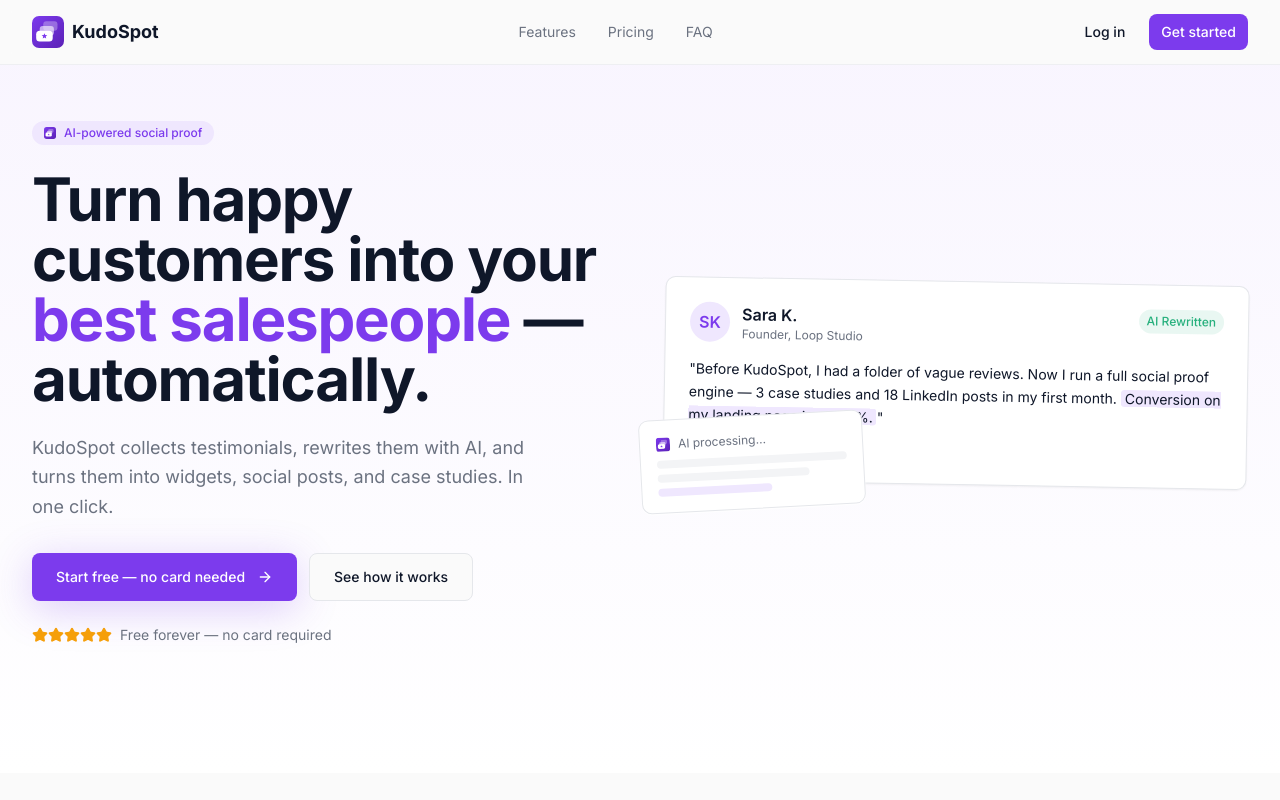
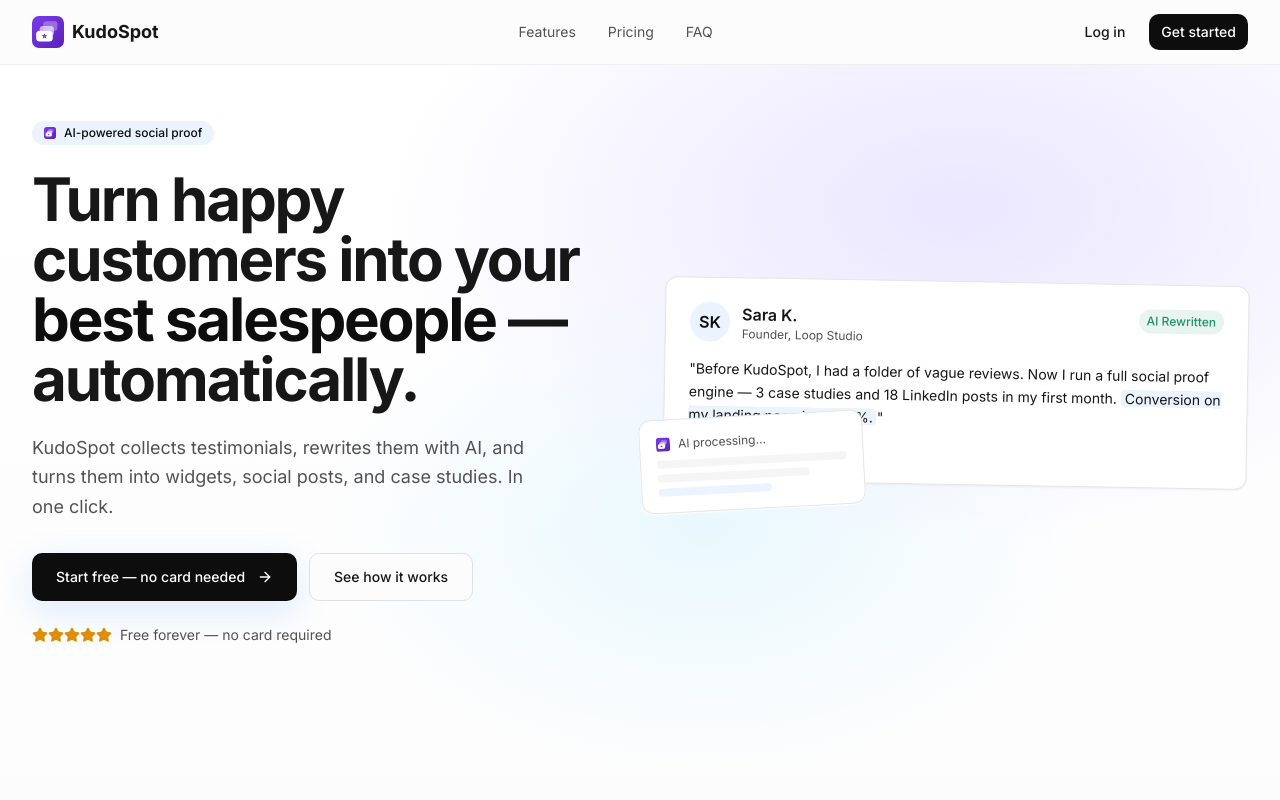
Before and after one commit to bharat238/kudospot-project, a React (Vite) app in the folder kudospot-fixed/: page / in a window 1280 px wide. Shown: the top 800 px of the page. Built offline with nearby package versions, Linux system fonts and the light colour scheme; the HTML template or start-up script is replaced by a standard one.

Commit message:
style: introduce neutral Vercel-inspired design tokens

```diff
--- a/kudospot-fixed/src/index.css
+++ b/kudospot-fixed/src/index.css
@@ -6,99 +6,91 @@
 
 @layer base {
   :root {
-    --background: 0 0% 98%;
-    --foreground: 222 47% 11%;
-
+    --background: 0 0% 99%;
+    --foreground: 0 0% 9%;
     --card: 0 0% 100%;
-    --card-foreground: 222 47% 11%;
-
+    --card-foreground: 0 0% 9%;
     --popover: 0 0% 100%;
-    --popover-foreground: 222 47% 11%;
-
-    --primary: 262 83% 58%;
+    --popover-foreground: 0 0% 9%;
+    --primary: 0 0% 5%;
     --primary-foreground: 0 0% 100%;
-    --primary-light: 262 90% 95%;
-    --primary-glow: 262 83% 70%;
-
-    --secondary: 220 14% 96%;
-    --secondary-foreground: 222 47% 11%;
-
-    --muted: 220 14% 96%;
-    --muted-foreground: 220 9% 46%;
-
-    --accent: 262 90% 95%;
-    --accent-foreground: 262 83% 40%;
-
-    --destructive: 0 84% 60%;
+    --primary-light: 214 100% 96%;
+    --primary-glow: 212 100% 52%;
+    --secondary: 0 0% 96%;
+    --secondary-foreground: 0 0% 9%;
+    --muted: 0 0% 96%;
+    --muted-foreground: 0 0% 32%;
+    --accent: 214 100% 96%;
+    --accent-foreground: 212 100% 36%;
+    --destructive: 0 72% 51%;
     --destructive-foreground: 0 0% 100%;
-
-    --success: 158 64% 42%;
+    --success: 158 64% 35%;
     --success-foreground: 0 0% 100%;
-
-    --warning: 38 92% 50%;
+    --warning: 38 92% 45%;
     --warning-foreground: 0 0% 100%;
-
-    --border: 220 13% 91%;
-    --input: 220 13% 91%;
-    --ring: 262 83% 58%;
-
-    --radius: 0.625rem;
-
-    --gradient-primary: linear-gradient(135deg, hsl(262 83% 58%), hsl(262 83% 70%));
-    --gradient-soft: linear-gradient(180deg, hsl(262 90% 98%), hsl(0 0% 100%));
-    --shadow-sm: 0 1px 2px hsl(222 47% 11% / 0.05);
-    --shadow-md: 0 4px 12px hsl(222 47% 11% / 0.06);
-    --shadow-lg: 0 12px 32px hsl(262 83% 58% / 0.12);
-    --shadow-glow: 0 8px 40px hsl(262 83% 58% / 0.25);
-
+    --border: 0 0% 90%;
+    --input: 0 0% 88%;
+    --ring: 212 100% 45%;
+    --radius: 0.75rem;
+    --gradient-primary: linear-gradient(115deg, hsl(212 100% 50%), hsl(250 90% 68%));
+    --gradient-soft: radial-gradient(ellipse at 75% 20%, hsl(250 100% 94% / 0.8), transparent 42%), radial-gradient(ellipse at 55% 65%, hsl(198 100% 94% / 0.7), transparent 38%), linear-gradient(180deg, hsl(0 0% 100%), hsl(0 0% 99%));
+    --shadow-sm: 0 1px 2px hsl(0 0% 0% / 0.04);
+    --shadow-md: 0 4px 16px hsl(0 0% 0% / 0.05);
+    --shadow-lg: 0 18px 48px hsl(220 40% 10% / 0.09);
+    --shadow-glow: 0 10px 36px hsl(212 100% 50% / 0.14);
     --sidebar-background: 0 0% 100%;
-    --sidebar-foreground: 222 47% 11%;
-    --sidebar-primary: 262 83% 58%;
+    --sidebar-foreground: 0 0% 9%;
+    --sidebar-primary: 0 0% 5%;
     --sidebar-primary-foreground: 0 0% 100%;
-    --sidebar-accent: 262 90% 96%;
-    --sidebar-accent-foreground: 262 83% 40%;
-    --sidebar-border: 220 13% 91%;
-    --sidebar-ring: 262 83% 58%;
+    --sidebar-accent: 214 100% 96%;
+    --sidebar-accent-foreground: 212 100% 36%;
+    --sidebar-border: 0 0% 90%;
+    --sidebar-ring: 212 100% 45%;
   }
 
   .dark {
-    --background: 222 47% 6%;
+    --background: 0 0% 5%;
     --foreground: 0 0% 98%;
-    --card: 222 47% 9%;
+    --card: 0 0% 8%;
     --card-foreground: 0 0% 98%;
-    --popover: 222 47% 9%;
+    --popover: 0 0% 8%;
     --popover-foreground: 0 0% 98%;
-    --primary: 262 83% 65%;
-    --primary-foreground: 0 0% 100%;
-    --secondary: 222 47% 14%;
+    --primary: 0 0% 98%;
+    --primary-foreground: 0 0% 5%;
+    --primary-light: 212 40% 16%;
+    --primary-glow: 212 100% 65%;
+    --secondary: 0 0% 12%;
     --secondary-foreground: 0 0% 98%;
-    --muted: 222 47% 14%;
-    --muted-foreground: 220 9% 65%;
-    --accent: 222 47% 14%;
-    --accent-foreground: 0 0% 98%;
-    --destructive: 0 62% 50%;
+    --muted: 0 0% 12%;
+    --muted-foreground: 0 0% 68%;
+    --accent: 212 40% 16%;
+    --accent-foreground: 212 100% 75%;
+    --destructive: 0 62% 48%;
     --destructive-foreground: 0 0% 98%;
-    --border: 222 47% 18%;
-    --input: 222 47% 18%;
-    --ring: 262 83% 65%;
-    --sidebar-background: 222 47% 8%;
+    --success: 158 64% 42%;
+    --success-foreground: 0 0% 100%;
+    --warning: 38 92% 50%;
+    --warning-foreground: 0 0% 5%;
+    --border: 0 0% 18%;
+    --input: 0 0% 20%;
+    --ring: 212 100% 65%;
+    --sidebar-background: 0 0% 7%;
     --sidebar-foreground: 0 0% 98%;
-    --sidebar-primary: 262 83% 65%;
+    --sidebar-primary: 212 100% 65%;
     --sidebar-primary-foreground: 0 0% 100%;
-    --sidebar-accent: 222 47% 14%;
+    --sidebar-accent: 0 0% 13%;
     --sidebar-accent-foreground: 0 0% 98%;
-    --sidebar-border: 222 47% 18%;
-    --sidebar-ring: 262 83% 65%;
+    --sidebar-border: 0 0% 18%;
+    --sidebar-ring: 212 100% 65%;
   }
 }
 
 @layer base {
-  * {
-    @apply border-border;
-  }
+  * { @apply border-border; }
   html {
     font-family: 'Inter', system-ui, sans-serif;
     -webkit-font-smoothing: antialiased;
+    scroll-behavior: smooth;
   }
   body {
     @apply bg-background text-foreground;
@@ -106,6 +98,10 @@
   }
   h1, h2, h3, h4 {
     @apply tracking-tight;
-    letter-spacing: -0.02em;
+    letter-spacing: -0.035em;
+  }
+  ::selection {
+    background: hsl(212 100% 90%);
+    color: hsl(0 0% 9%);
   }
 }
```
